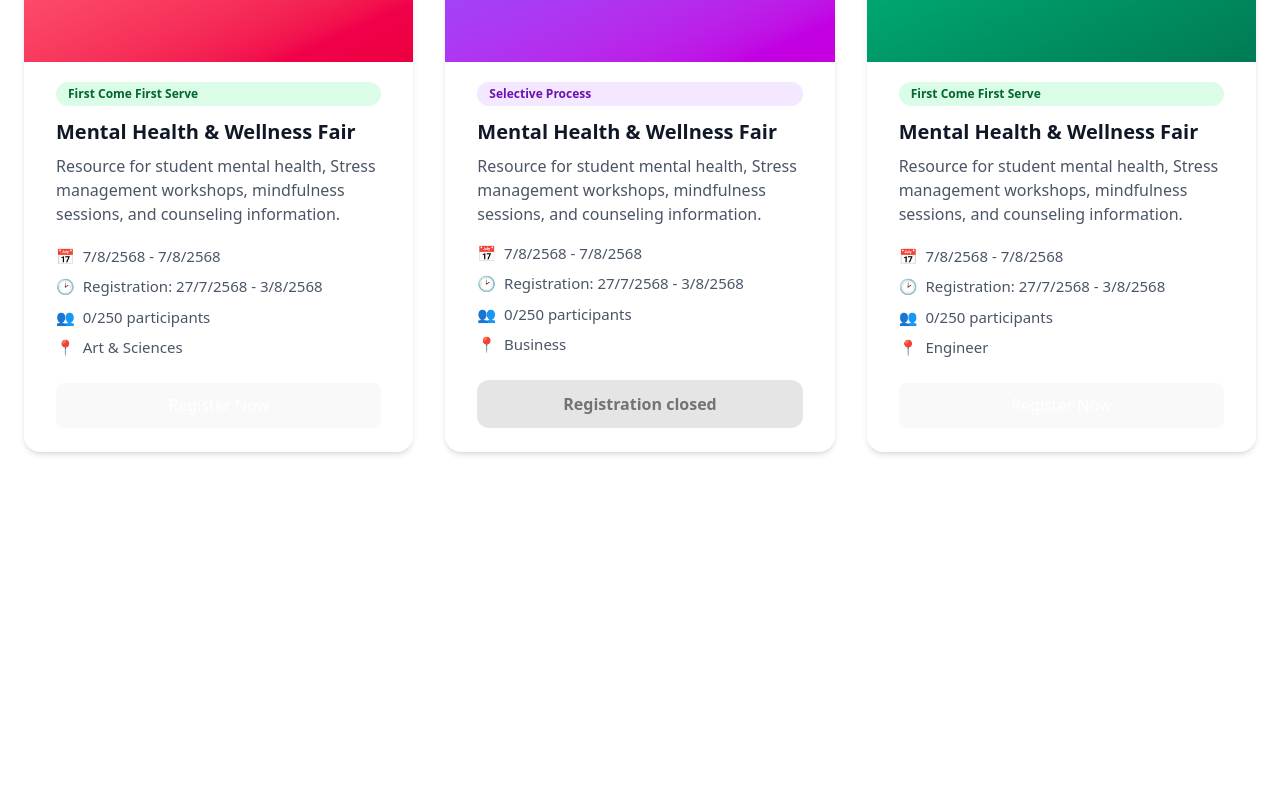
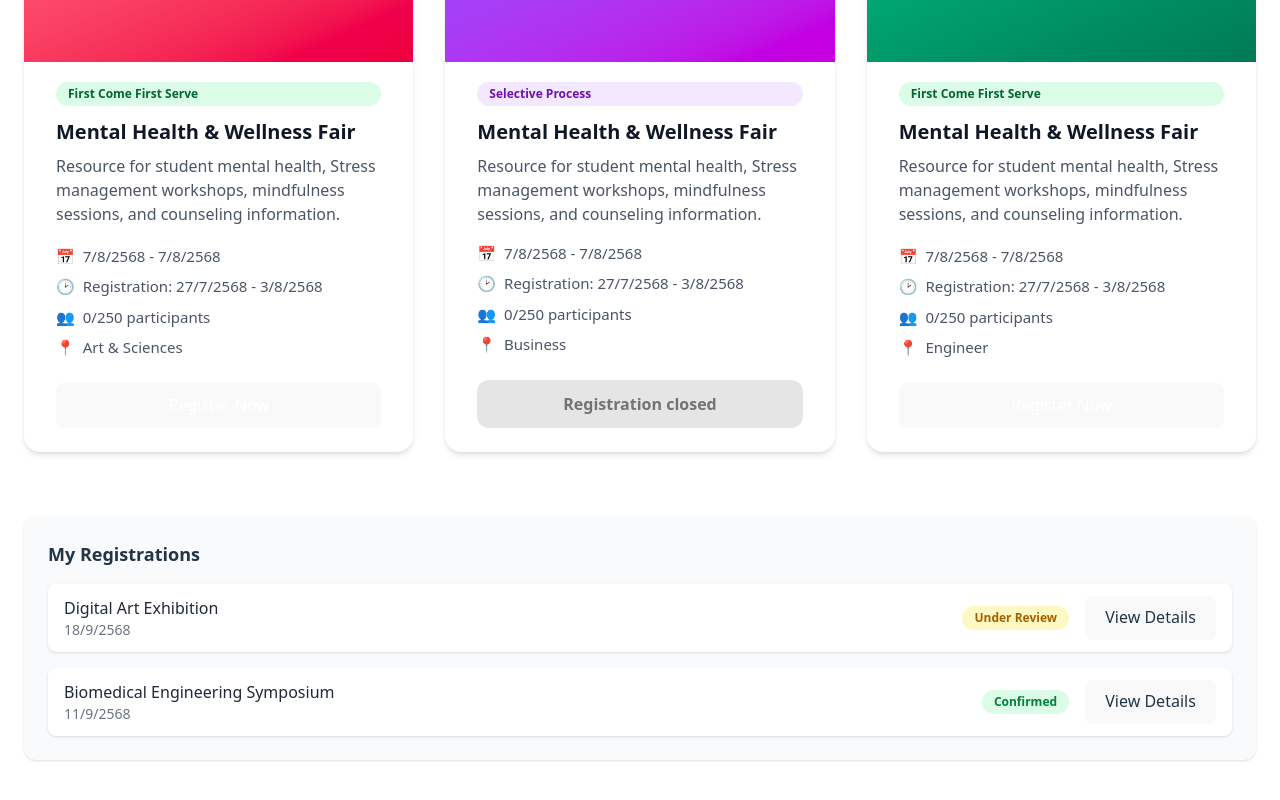
Before and after one commit to Pakorn-Yaothong/university-event-management, a React (Vite) app: page /events in a window 1280 px wide. Shown: the part 1091-1891 px from the top of the page. Before the commit the page ends 1607 px from the top, so only its background shows below. Built offline with nearby package versions, Linux system fonts and the light colour scheme.

Commit message:
add footer

```diff
--- /dev/null
+++ b/src/components/events/EventDetailsModal.jsx
@@ -0,0 +1,42 @@
+export default function EventDetailsModal({ event, onClose }) {
+  if (!event) return null; // ถ้าไม่มี event ที่เลือก ไม่ต้องแสดงอะไรเลย
+
+  return (
+    <div className="absolute inset-0 flex items-start justify-center mt-20 z-50">
+      <div className="bg-white rounded-2xl shadow-2xl w-full max-w-md p-6 relative">
+        {/* ปุ่มปิด */}
+        <button
+          className="absolute top-3 right-3 text-gray-400 hover:text-gray-600"
+          onClick={onClose}
+        >
+          ✕
+        </button>
+
+        {/* เนื้อหา popup */}
+        <h3 className="text-xl font-bold mb-3">Event Registration</h3>
+        <h4 className="text-lg font-semibold mb-2">{event.title}</h4>
+        <p className="text-sm text-gray-600 mb-4">
+          Resources for student mental health, Stress management workshops,
+          mindfulness sessions, and counseling information.
+        </p>
+
+        <ul className="space-y-2 text-sm text-gray-700">
+          <li>📅 Date: {event.date}</li>
+          <li>👥 Participants: 0/250</li>
+          <li>⏳ Registration closes: 3/8/2568</li>
+          <li>📍 Location: Other</li>
+        </ul>
+
+        {/* ปุ่ม Close ด้านล่าง */}
+        <div className="mt-6 text-right">
+          <button
+            onClick={onClose}
+            className="px-4 py-2 bg-purple-600 text-white rounded-lg hover:bg-purple-700 transition"
+          >
+            Close
+          </button>
+        </div>
+      </div>
+    </div>
+  );
+}
--- /dev/null
+++ b/src/components/events/MyRegistrations.jsx
@@ -0,0 +1,46 @@
+import { useState } from "react";
+import RegistrationModal from "./RegistrationModal";
+
+export default function MyRegistrations({ registrations }) {
+  const [selected, setSelected] = useState(null);
+
+  return (
+    <div className="mt-12 bg-white p-6 rounded-xl shadow">
+      <h2 className="text-lg font-bold mb-4">My Registrations</h2>
+      <div className="space-y-4">
+        {registrations.map((reg) => (
+          <div
+            key={reg.id}
+            className="flex items-center justify-between p-4 border rounded-lg hover:bg-gray-50"
+          >
+            <div>
+              <p className="font-medium">{reg.title}</p>
+              <p className="text-sm text-gray-500">{reg.date}</p>
+            </div>
+            <div className="flex items-center gap-3">
+              <span
+                className={`px-3 py-1 rounded-full text-xs font-semibold ${
+                  reg.status === "Confirmed"
+                    ? "bg-green-100 text-green-700"
+                    : "bg-yellow-100 text-yellow-700"
+                }`}
+              >
+                {reg.status}
+              </span>
+              <button
+                onClick={() => setSelected(reg)}
+                className="text-sm px-4 py-2 border rounded-lg hover:bg-gray-100"
+              >
+                View Details
+              </button>
+            </div>
+          </div>
+        ))}
+      </div>
+
+      {selected && (
+        <RegistrationModal registration={selected} onClose={() => setSelected(null)} />
+      )}
+    </div>
+  );
+}
--- /dev/null
+++ b/src/components/events/RegistrationModal.jsx
@@ -0,0 +1,29 @@
+export default function RegistrationModal({ registration, onClose }) {
+  return (
+    <div className="fixed inset-0 bg-black/40 flex items-center justify-center z-50">
+      <div className="bg-white rounded-xl shadow-lg p-6 w-full max-w-md relative">
+        {/* Close button */}
+        <button
+          onClick={onClose}
+          className="absolute top-3 right-3 text-gray-500 hover:text-gray-700"
+        >
+          ✕
+        </button>
+
+        <h3 className="text-xl font-bold mb-2">Event Registration</h3>
+        <p className="text-lg font-semibold">{registration.title}</p>
+        <p className="text-gray-600 text-sm mb-4">
+          Resources for student mental health, Stress management workshops,
+          mindfulness sessions, and counseling information.
+        </p>
+
+        <div className="space-y-2 text-sm text-gray-700">
+          <p>📅 {registration.date}</p>
+          <p>👥 0/250 participants</p>
+          <p>⏰ Registration closes: 3/8/2568</p>
+          <p>📍 Other</p>
+        </div>
+      </div>
+    </div>
+  );
+}
--- /dev/null
+++ b/src/data/mockRegistrations.js
@@ -0,0 +1,14 @@
+export const mockRegistrations = [
+  {
+    id: 1,
+    title: "Digital Art Exhibition",
+    date: "18/8/2568",
+    status: "Under Review",
+  },
+  {
+    id: 2,
+    title: "Biomedical Engineering Symposium",
+    date: "11/9/2568",
+    status: "Confirmed",
+  },
+];
--- a/src/pages/events/EventsPage.jsx
+++ b/src/pages/events/EventsPage.jsx
@@ -1,11 +1,31 @@
+import { useState } from "react";
 import { mockEvents } from "../../data/mockEvents";
 import EventCard from "../../components/events/EventCard";
 import Navbar from "../../components/layout/Navbar";
 import SearchBar from "../../components/layout/SearchBar";
+import EventDetailsModal from "../../components/events/EventDetailsModal";
+
+// mockup ข้อมูลการลงทะเบียนของ user
+const mockRegistrations = [
+  {
+    id: "reg-1",
+    title: "Digital Art Exhibition",
+    date: "18/9/2568",
+    status: "Under Review",
+  },
+  {
+    id: "reg-2",
+    title: "Biomedical Engineering Symposium",
+    date: "11/9/2568",
+    status: "Confirmed",
+  },
+];
 
 export default function EventsPage() {
+  const [selectedEvent, setSelectedEvent] = useState(null);
+
   return (
-    <div className="min-h-screen bg-white flex flex-col">
+    <div className="min-h-screen bg-white flex flex-col relative">
       {/* Navbar */}
       <Navbar />
 
@@ -34,8 +54,49 @@ export default function EventsPage() {
               ))}
             </div>
           </main>
+
+          {/* My Registrations Footer */}
+          <footer className="bg-gray-50 rounded-xl shadow p-6 mb-10">
+            <h2 className="text-lg font-semibold mb-4">My Registrations</h2>
+            <div className="space-y-4">
+              {mockRegistrations.map((reg) => (
+                <div
+                  key={reg.id}
+                  className="flex items-center justify-between bg-white rounded-lg shadow-sm px-4 py-3"
+                >
+                  <div>
+                    <h3 className="font-medium text-gray-800">{reg.title}</h3>
+                    <p className="text-sm text-gray-500">{reg.date}</p>
+                  </div>
+                  <div className="flex items-center gap-4">
+                    <span
+                      className={`px-3 py-1 rounded-full text-xs font-semibold ${
+                        reg.status === "Confirmed"
+                          ? "bg-green-100 text-green-700"
+                          : "bg-yellow-100 text-yellow-700"
+                      }`}
+                    >
+                      {reg.status}
+                    </span>
+                    <button
+                      onClick={() => setSelectedEvent(reg)}
+                      className="px-4 py-2 bg-gray-100 hover:bg-gray-200 text-sm rounded-lg transition"
+                    >
+                      View Details
+                    </button>
+                  </div>
+                </div>
+              ))}
+            </div>
+          </footer>
         </div>
       </div>
+
+      {/* Popup */}
+      <EventDetailsModal
+        event={selectedEvent}
+        onClose={() => setSelectedEvent(null)}
+      />
     </div>
   );
 }
```
Also changed, not shown: src/data/mockEvents.js (+5 -2 lines).
